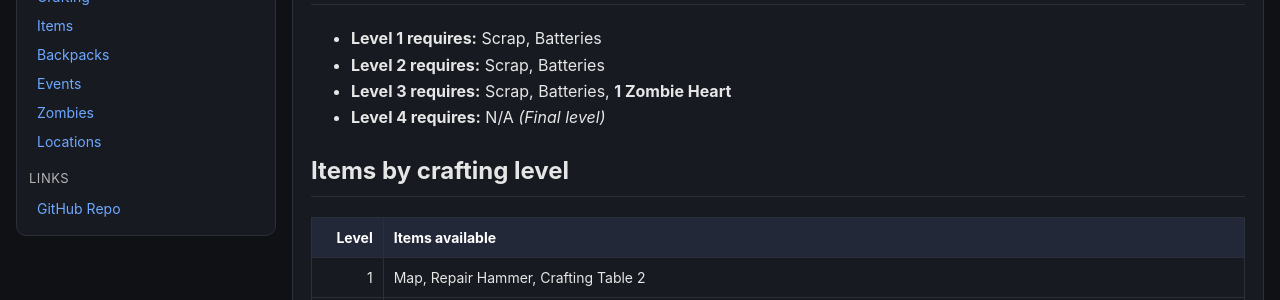
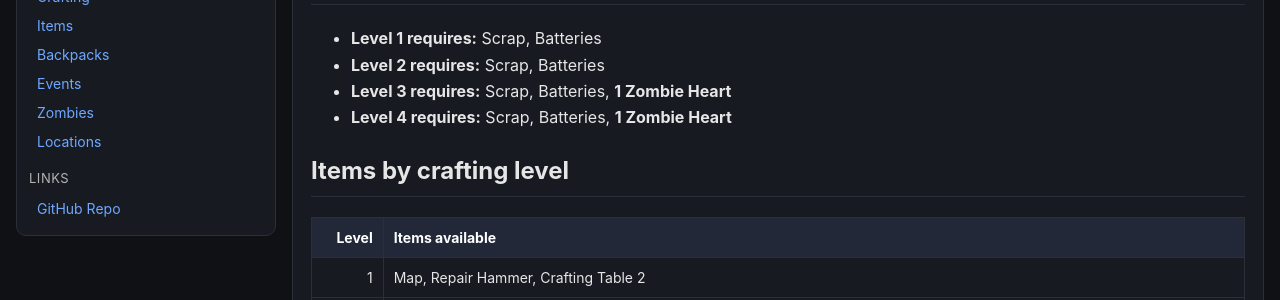
Before and after one commit to Xolreyli/survive-the-apocalypse-wiki, a Jekyll site: the page built from docs/06-crafting.md, in a window 1280 px wide and 900 px high. Shown: the part 298-598 px from the top of the window. Built offline with Jekyll 4.4.1, drawn with Linux system fonts in a browser that asks for light colours.

```diff
--- a/docs/06-crafting.md
+++ b/docs/06-crafting.md
@@ -12,7 +12,7 @@ The **Crafting Table** has **4 levels**.
 - **Level 1 requires:** Scrap, Batteries
 - **Level 2 requires:** Scrap, Batteries
 - **Level 3 requires:** Scrap, Batteries, **1 Zombie Heart**
-- **Level 4 requires:** N/A *(Final level)*
+- **Level 4 requires:** Scrap, Batteries, **1 Zombie Heart**
 
 ## Items by crafting level
 
```
Also changed, not shown: docs/10-zombies.md (+1 -1 lines), assets/img/locations/police-station.png (added).
